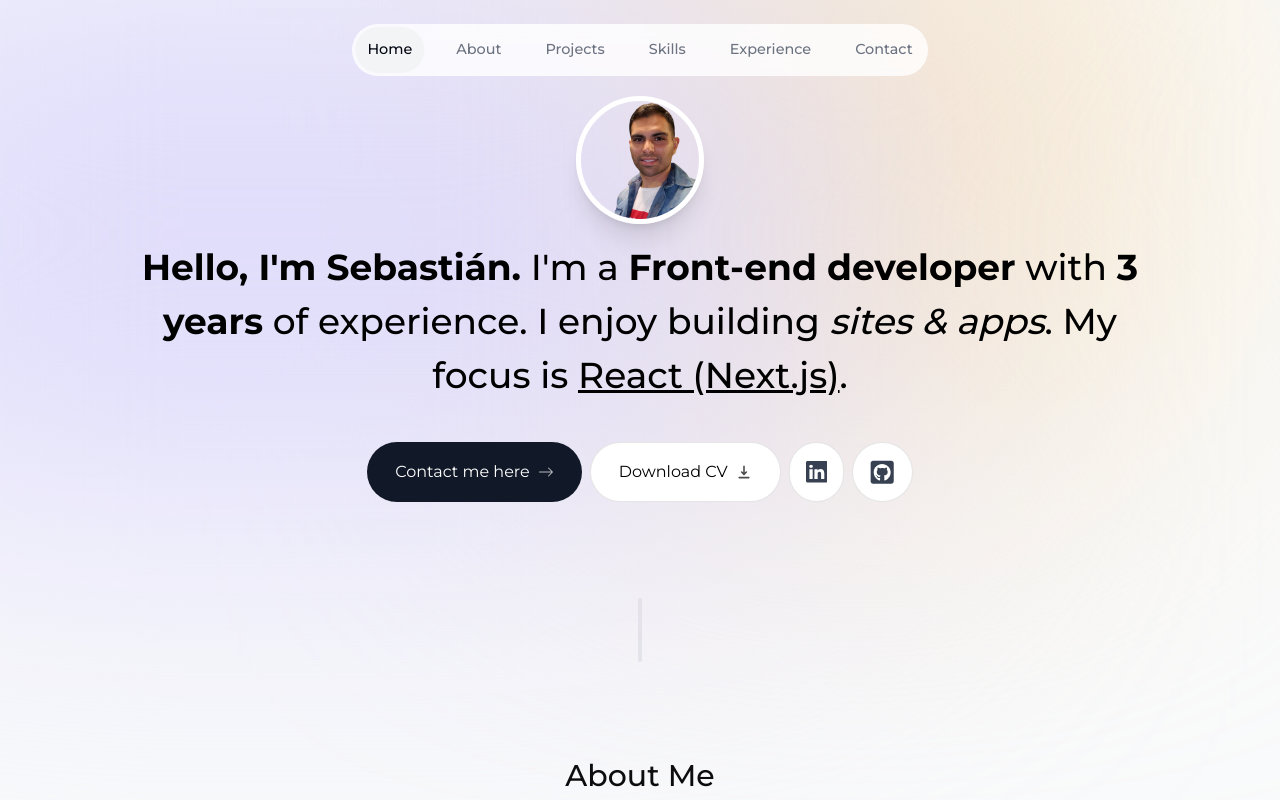
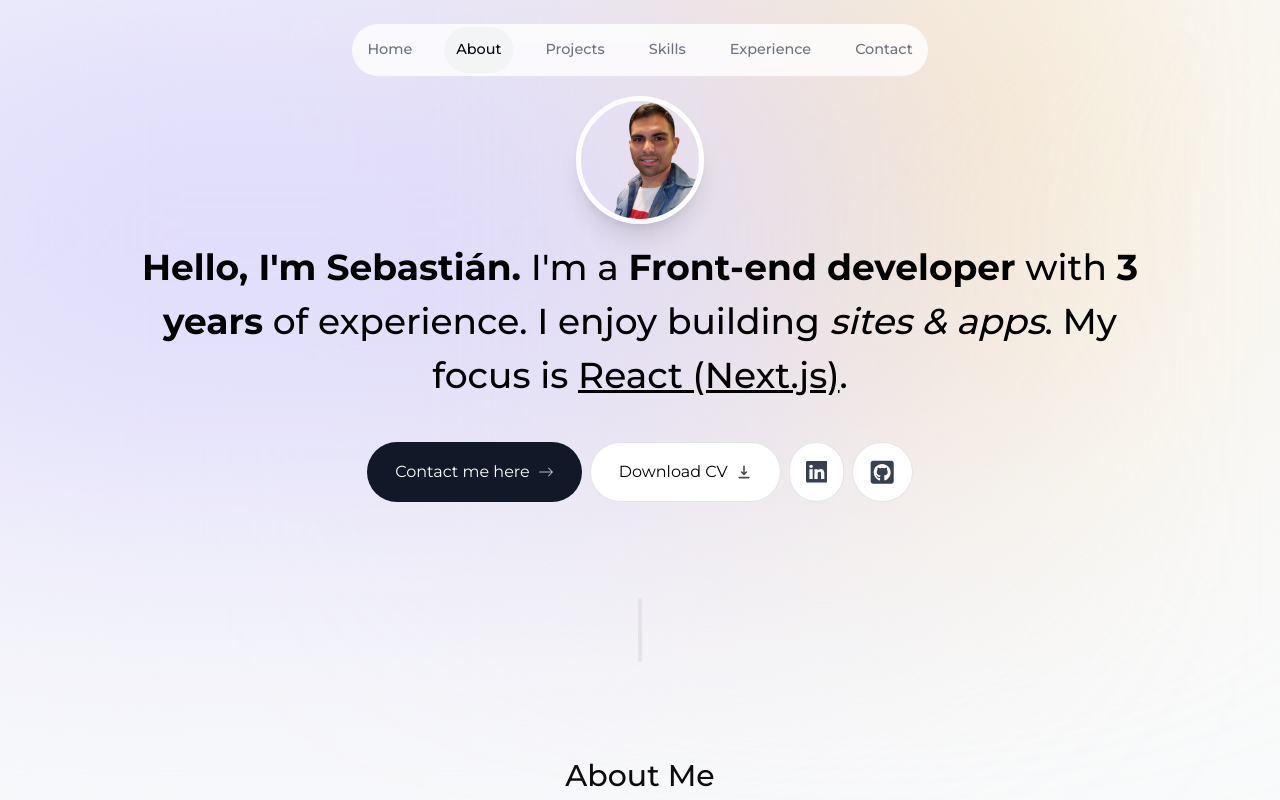
Before and after one commit to SebaSanchezI/portfolio, a Next.js app: page / in a window 1280 px wide. Shown: the top 800 px of the page. Built offline with nearby package versions, Linux system fonts and the light colour scheme.

Commit message:
Create active section context

```diff
--- a/app/layout.tsx
+++ b/app/layout.tsx
@@ -2,6 +2,7 @@ import type { Metadata } from "next";
 import { Montserrat } from "next/font/google";
 import "./globals.css";
 import { Header } from "@/components";
+import { ActiveSectionContextProvider } from "@/context";
 
 const monserrat = Montserrat({
   variable: "--font-monserrat",
@@ -23,8 +24,12 @@ export default function RootLayout({
       <body className={`${monserrat.className} bg-bgLight`}>
         <div className="bg-divLeftBlur absolute top-[-6rem] right-[11rem] h-[31.25rem] w-[31.25rem] ronded-full blur-[10rem] sm:w-[68.75]"></div>
         <div className="bg-divRightBlur absolute top-[-1rem] left-[35rem] h-[31.25rem] w-[50rem] ronded-full blur-[10rem] sm:w-[68.75rem] md:left-[-33rem] lg:left-[-28rem] xl:left-[-15rem] 2xl:left-[-5rem]"></div>
-        <Header />
-        {children}
+        <ActiveSectionContextProvider>
+          <>
+            <Header />
+            {children}
+          </>
+        </ActiveSectionContextProvider>
       </body>
     </html>
   );
--- a/components/about.tsx
+++ b/components/about.tsx
@@ -1,14 +1,28 @@
 "use client";
-import React from "react";
+import React, { useEffect } from "react";
 import { motion } from "framer-motion";
+import { useInView } from "react-intersection-observer";
+
+import { useActiveSectionContext } from "@/context";
+import { SectionName } from "@/global/models/shared.type";
 import { SectionHeading } from "./sectionHeading";
-import { SectionName } from "@/global/models/shared.type";
 
 type Props = {};
 
 export function About({}: Props) {
+  const { ref, inView } = useInView({
+    threshold: 0.75,
+  });
+  const { setActiveSection, timeOfLastClick } = useActiveSectionContext();
+
+  useEffect(() => {
+    if (inView && Date.now() - timeOfLastClick > 1000)
+      setActiveSection(SectionName.about);
+  }, [inView, setActiveSection, timeOfLastClick]);
+
   return (
     <motion.section
+      ref={ref}
       className="mb-28 max-w-[45rem] text-justify leading-8 sm:mb-40 scroll-mt-28"
       initial={{ opacity: 0, y: 100 }}
       animate={{ opacity: 1, y: 0 }}
--- a/components/header.tsx
+++ b/components/header.tsx
@@ -1,16 +1,20 @@
 "use client";
-import React, { useState } from "react";
+import React from "react";
 import { motion } from "framer-motion";
+import Link from "next/link";
+import { useActiveSectionContext } from "@/context";
 import { links } from "@/lib/data";
-import Link from "next/link";
 import { SectionName } from "@/global/models/shared.type";
 
 type Props = {};
 
 export function Header({}: Props) {
-  const [activeSection, setActiveSection] = useState<SectionName>(
-    SectionName.home
-  );
+  const { activeSection, setActiveSection, setTimeOfLastClick } =
+    useActiveSectionContext();
+  const handleClic = (linkName: SectionName) => {
+    setActiveSection(linkName);
+    setTimeOfLastClick(Date.now());
+  };
   return (
     <header className="z-[999] relative">
       <motion.div
@@ -31,7 +35,7 @@ export function Header({}: Props) {
                 href={link.hash}
                 className={`flex w-full items-center justify-center px-3 py-3 hover:text-gray-950 transition capitalize
                 ${link.name === activeSection ? "text-gray-950" : ""}`}
-                onClick={() => setActiveSection(link.name)}
+                onClick={() => handleClic(link.name)}
               >
                 {link.name}
                 {link.name.toLowerCase() === activeSection && (
--- /dev/null
+++ b/context/activeSectionContext.tsx
@@ -0,0 +1,48 @@
+"use client";
+import React, { useState, createContext, useContext } from "react";
+import { SectionName } from "@/global/models/shared.type";
+
+type ActiveSectionContextProvider = {
+  children: React.ReactElement;
+};
+type ActiveSectionContextType = {
+  activeSection: SectionName;
+  setActiveSection: React.Dispatch<React.SetStateAction<SectionName>>;
+  timeOfLastClick: number;
+  setTimeOfLastClick: React.Dispatch<React.SetStateAction<number>>;
+};
+
+export const ActiveSectionContext =
+  createContext<ActiveSectionContextType | null>(null);
+
+export function ActiveSectionContextProvider({
+  children,
+}: ActiveSectionContextProvider) {
+  const [activeSection, setActiveSection] = useState<SectionName>(
+    SectionName.home
+  );
+  const [timeOfLastClick, setTimeOfLastClick] = useState(0);
+
+  return (
+    <ActiveSectionContext.Provider
+      value={{
+        activeSection,
+        setActiveSection,
+        timeOfLastClick,
+        setTimeOfLastClick,
+      }}
+    >
+      {children}
+    </ActiveSectionContext.Provider>
+  );
+}
+
+export function useActiveSectionContext() {
+  const context = useContext(ActiveSectionContext);
+  if (context === null) {
+    throw new Error(
+      "UseActiveSectionContext must be used within an ActiveSectionContextProvider"
+    );
+  }
+  return context;
+}
--- /dev/null
+++ b/context/index.ts
@@ -0,0 +1 @@
+export * from './activeSectionContext';
--- a/package.json
+++ b/package.json
@@ -13,7 +13,8 @@
     "next": "14.2.3",
     "react": "^18",
     "react-dom": "^18",
-    "react-icons": "^5.1.0"
+    "react-icons": "^5.1.0",
+    "react-intersection-observer": "^9.10.2"
   },
   "devDependencies": {
     "@types/node": "^20",
```
Also changed, not shown: 1 other file (tests, documents, lock files or other folders).
